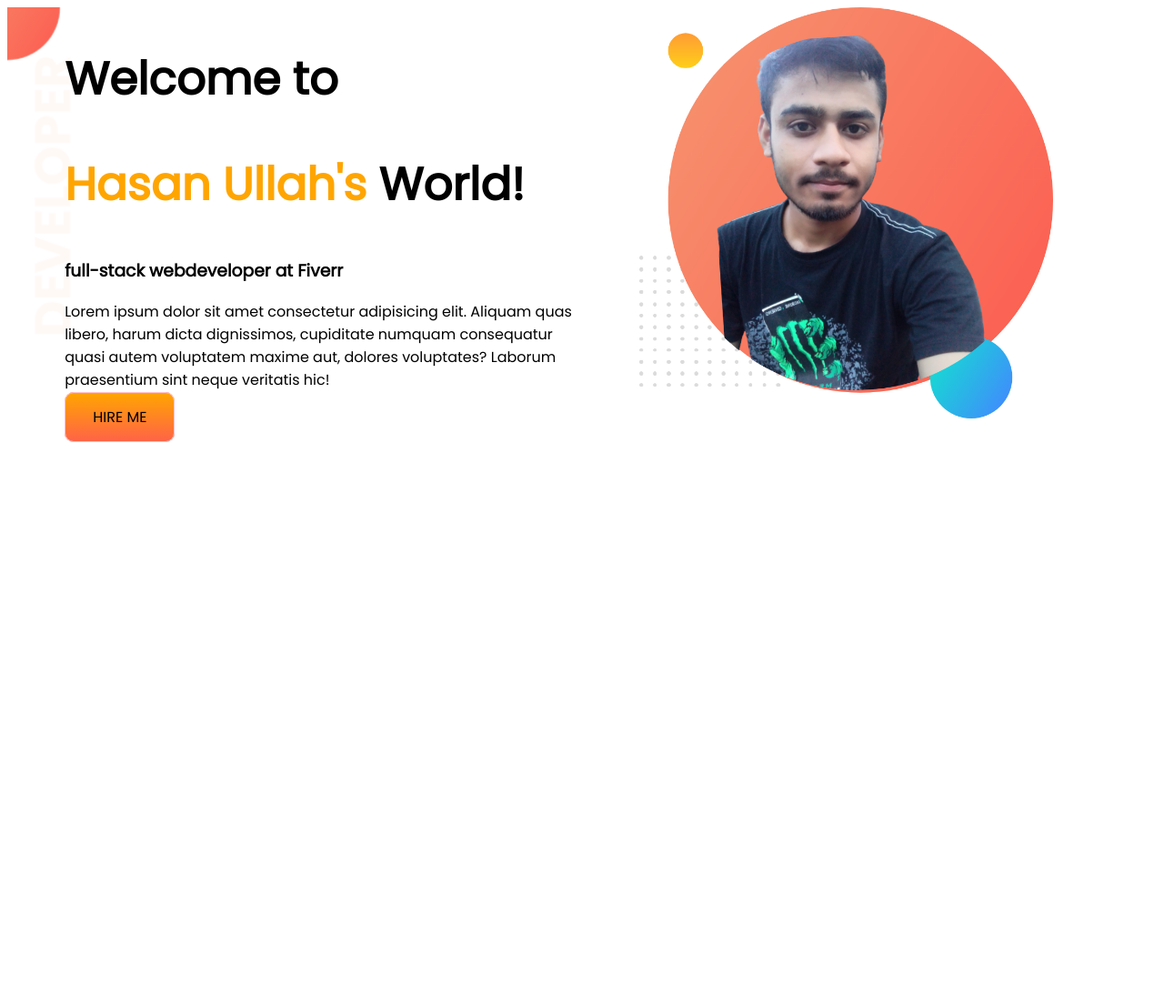
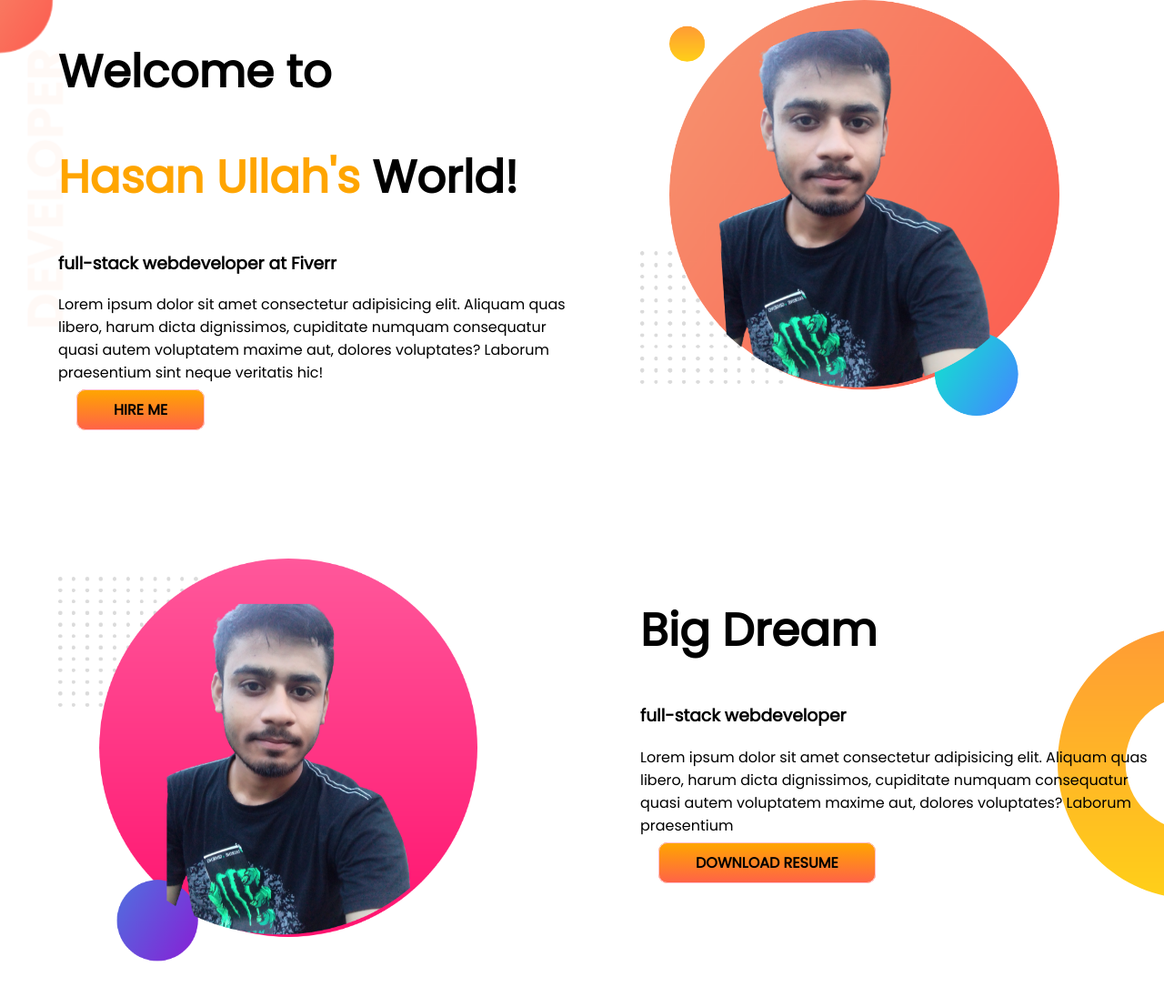
Before and after one commit to sheikhhasan124/developer-portfolio, a plain HTML site: page index.html in a window 1280 px wide. Shown: the whole page at 91% size. Before the commit the page ends 800 px from the top, so only its background shows below. Drawn offline with Linux system fonts and the light colour scheme.

Commit message:
section 2 is done

```diff
--- a/index.html
+++ b/index.html
@@ -22,12 +22,26 @@
                 <h1 ><span class="orange-color">Hasan Ullah's</span> World!</h1>
                 <h3>full-stack webdeveloper at Fiverr</h3>
                 <p class="float-clear">Lorem ipsum dolor sit amet consectetur adipisicing elit. Aliquam quas libero, harum dicta dignissimos, cupiditate numquam consequatur quasi autem voluptatem maxime aut, dolores voluptates? Laborum praesentium sint neque veritatis hic!</p>
-                <a class="link-button" target="blank" href="https://github.com/sheikhhasan124/developer-portfolio" >hire me</a>
+                <a class="link-button" target="_blank" href="https://github.com/sheikhhasan124/developer-portfolio" >hire me</a>
             </div>
             <div class="half-width right-side float-clear">
                <img src="images/hasan-bg.png" alt="">
             </div>
    </section>
 
+   <section class="big-dream">
+
+       <div class="half-width">
+           <img src="images/big-dream-img.png" alt="">
+       </div>
+
+       <div class="half-width" >
+           <h1>Big Dream</h1>
+        <h3>full-stack webdeveloper </h3>
+        <p>Lorem ipsum dolor sit amet consectetur adipisicing elit. Aliquam quas libero, harum dicta dignissimos, cupiditate numquam consequatur quasi autem voluptatem maxime aut, dolores voluptates? Laborum praesentium </p>
+         <a class="link-button" target="_blank" href="">DOWNLOAD RESUME</a>
+       </div>
+   </section>
+
 </body>
 </html>
--- a/style.css
+++ b/style.css
@@ -2,11 +2,12 @@
 /* font-family: 'Poppins', sans-serif; */
 *{
     box-sizing: border-box;
+
 }
 body{
 
     font-family: 'Poppins', sans-serif;
-
+    margin: 0;
 }
 h1{
     font-size: 50px;
@@ -39,6 +40,7 @@ h1{
 
 section{
     display: flex;
+    margin-bottom: 150px;
 }
 .half-width{
     width: 50%;
@@ -46,13 +48,16 @@ section{
 }
 .half-width img{
     width: 80%;
+
 }
 .link-button{
     text-decoration: none;
     background-image: linear-gradient(orange,tomato);
-    padding: 15px 30px;
+    margin: 20px;
+    padding: 10px 40px;
+
     color: black;
-    font-weight: 400;
+    font-weight:700;
     border: solid 1px pink;
     border-radius: 10px;
     text-transform: uppercase;
@@ -66,3 +71,9 @@ section{
     background-image: url(images/top-banner.png);
     background-repeat: no-repeat
 }
+
+.big-dream{
+    background-image: url(images/dream-bg.png);
+    background-repeat: no-repeat;
+    background-position: right;
+}
```
Also changed, not shown: images/big-dream-img.png (added).
